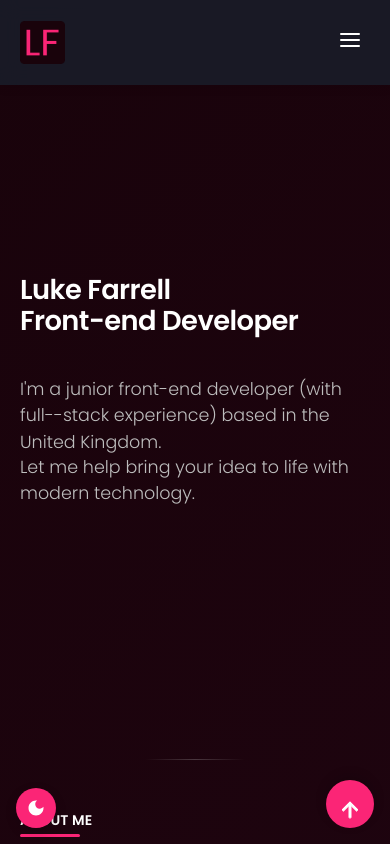
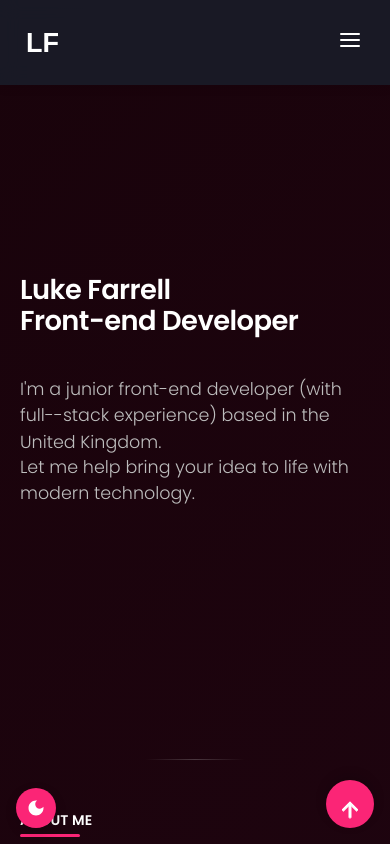
Before and after one commit to rephlax/Portfolio-website, a website built with Vite: page index.html in a window 390 px wide. Shown: the top 844 px of the page. Built offline with nearby package versions, Linux system fonts and the light colour scheme; files whose address does not match are found by name.

Commit message:
logo change
- is now responsive to theme changes

```diff
--- a/index.html
+++ b/index.html
@@ -18,7 +18,20 @@
 <nav id="nav-bar">
     <div class="container">
         <div class="nav">
-            <img src="assets/favicons/android-chrome-512x512.png" alt="Luke Farrell logo" width="45" height="43" />
+            <svg aria-label="website logo" xmlns="http://www.w3.org/2000/svg" viewBox="0 0 100 100" width="45" height="45">
+                <!-- Background (optional; remove if you want transparency) -->
+                <!-- <rect width="100" height="100" fill="var(--light-icon)"/> -->
+
+                <!-- LF Text -->
+                <text
+                  x="50" y="55"
+                  text-anchor="middle" dominant-baseline="middle"
+                  font-family="sans-serif" font-weight="700" font-size="60"
+                  fill="var(--light-icon)">
+                  LF
+                </text>
+              </svg>
+
             <ul class="nav-links">
                 <li><a href="#section2" class="btn btn--nav">About me</a></li>
                 <li><a href="#section3" class="btn btn--nav">Portfolio</a></li>
```
Also changed, not shown: assets/images/LF Logo.png (added).
